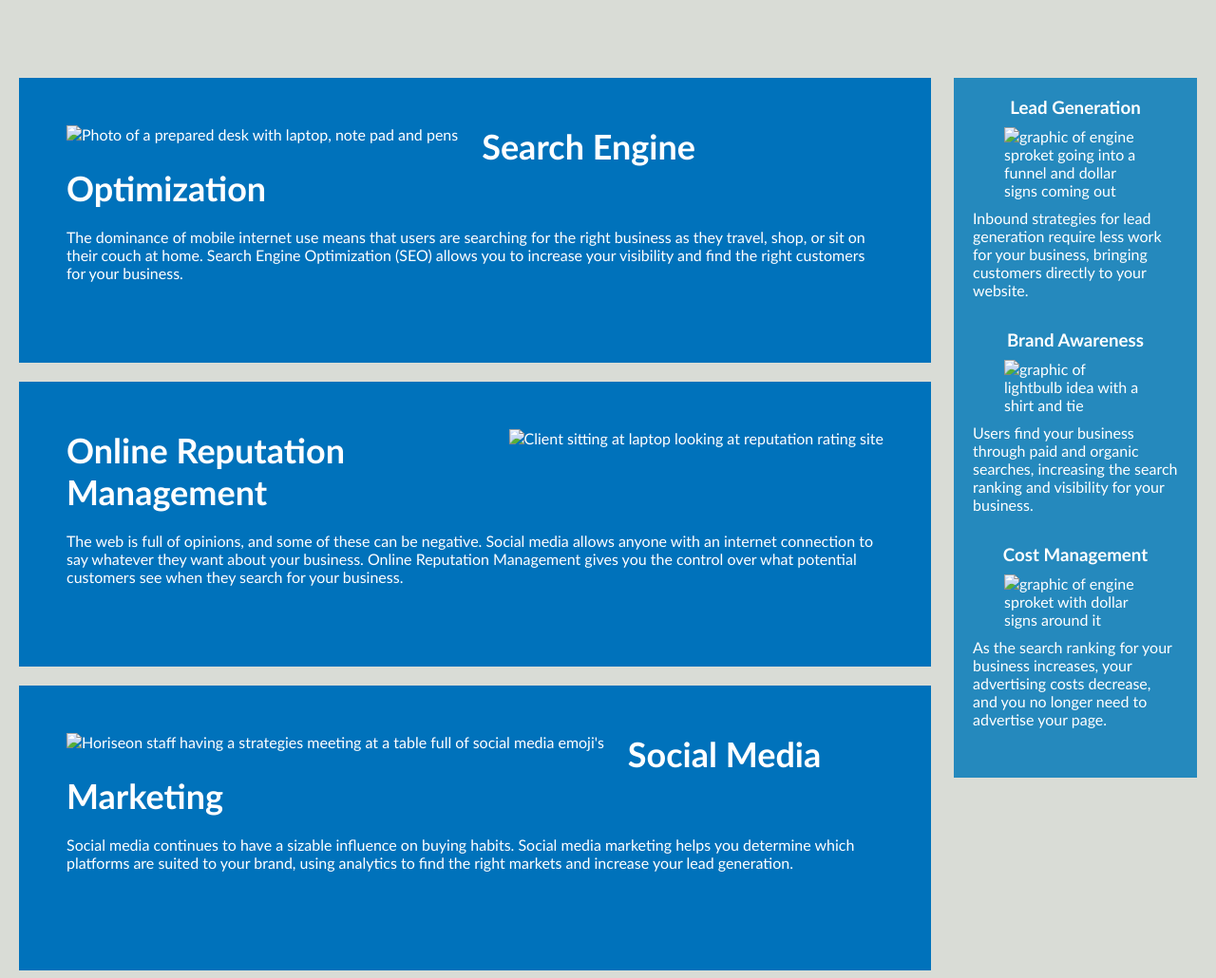
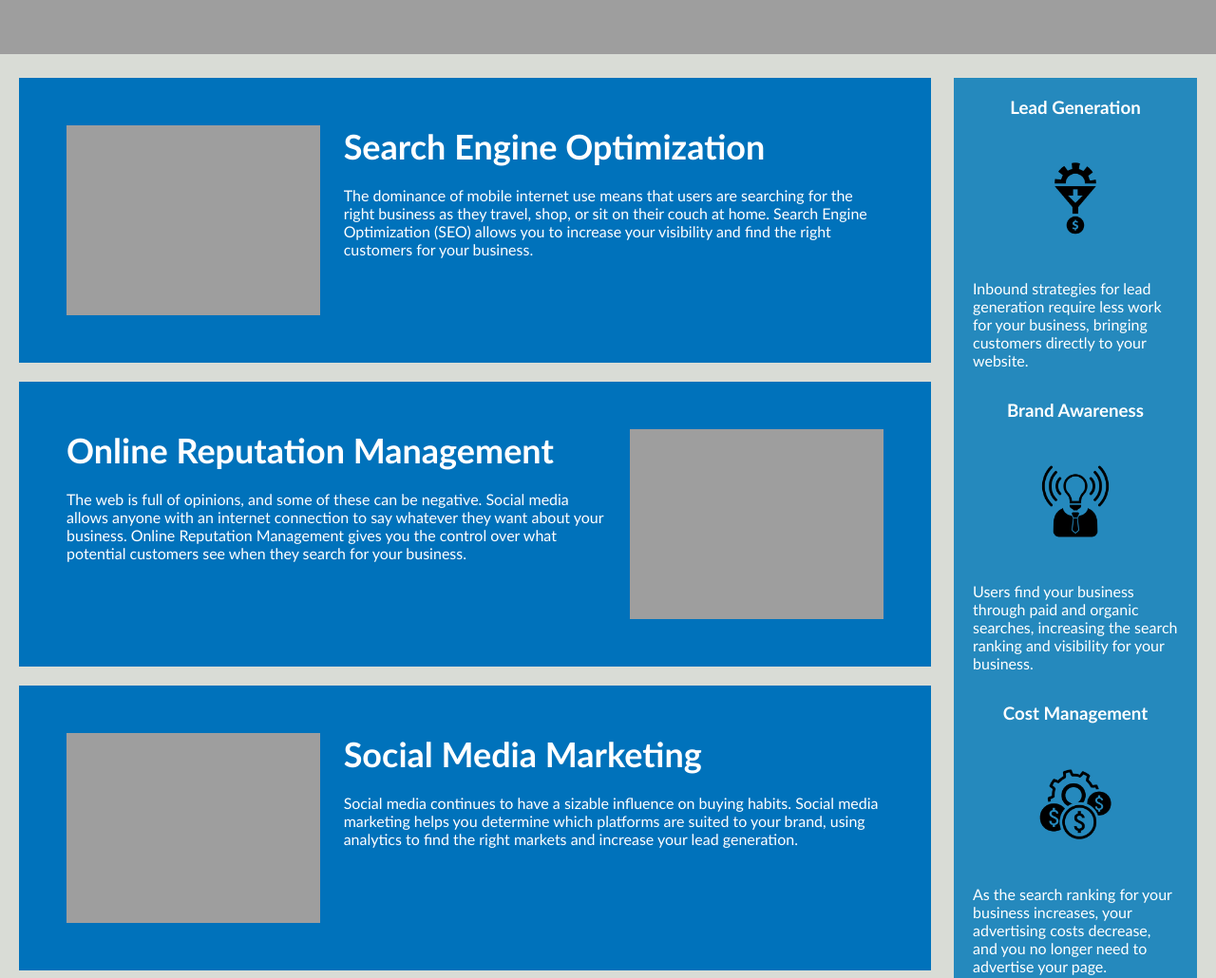
Before and after one commit to AudioDen/Homework-1, a plain HTML site: page index.html in a window 1280 px wide. Shown: the part 840-1870 px from the top of the page at 95% size. Drawn offline with Linux system fonts and the light colour scheme; the site is published under a folder, as on GitHub Pages, so addresses that start at the root find nothing.

Commit message:
updated folders

```diff
--- a/hmw-refactor/02-Homework/Develop/assets/css/style.css
+++ /dev/null
@@ -1,243 +0,0 @@
-* {
-    box-sizing: border-box;
-    padding: 0;
-    margin: 0;
-}
-
-body {
-    background-color: #d9dcd6;
-}
-
-header {
-    padding: 20px;
-    font-family: 'Trebuchet MS', 'Lucida Sans Unicode', 'Lucida Grande', 'Lucida Sans', Arial, sans-serif;
-    background-color: #2a607c;
-    color: #ffffff;
-}
-
-header h1 {
-    display: inline-block;
-    font-size: 48px;
-}
-
-header h1 .seo {
-    color: #d9dcd6;
-}
-
-header nav {
-    padding-top: 15px;
-    margin-right: 20px;
-    float: right;
-    font-family: 'Gill Sans', 'Gill Sans MT', Calibri, 'Trebuchet MS', sans-serif;
-    font-size: 20px;
-}
-
-header nav ul {
-    list-style-type: none;
-}
-
-header nav ul li {
-    display: inline-block;
-    margin-left: 25px;
-}
-
-a {
-    color: #ffffff;
-    text-decoration: none;
-}
-
-p {
-    font-size: 16px;
-}
-
-.hero {
-    height: 800px;
-    width: 100%;
-    margin-bottom: 25px;
-     background-image: url("../images/digital-marketing-meeting.jpg" );
-    background-size: cover;
-    background-position: center;
-}
-article {
-    width: 75%;
-    display: inline-block;
-    margin-left: 20px;
-}
-.float-left {
-    float: left;
-    margin-right: 25px;
-}
-
-.float-right {
-    float: right;
-    margin-left: 25px;
-}
-article div {
-    margin-bottom: 20px;
-    padding: 50px;
-    height: 300px;
-    font-family: 'Gill Sans', 'Gill Sans MT', Calibri, 'Trebuchet MS', sans-serif;
-    background-color: #0072bb;
-    color: #ffffff;
-}
-
-article h2{
-    margin-bottom: 20px;
-    font-size: 36px;
-}
-
-article img {
-    max-height: 200px;
-}
-aside {
-    margin-right: 20px;
-    padding: 20px;
-    clear: both;
-    float: right;
-    width: 20%;
-    height: 100%;
-    font-family: 'Gill Sans', 'Gill Sans MT', Calibri, 'Trebuchet MS', sans-serif;
-    background-color: #2589bd;
-}
-
-aside div {
-    margin-bottom: 32px;
-    color: #ffffff;
-}
-
-aside h3 {
-    margin-bottom: 10px;
-    text-align: center;
-}
-
-aside div img {
-    display: block;
-    margin: 10px auto;
-    max-width: 150px;
-}
-
-footer {
-    padding: 30px;
-    clear: both;
-    font-family: 'Trebuchet MS', 'Lucida Sans Unicode', 'Lucida Grande', 'Lucida Sans', Arial, sans-serif;
-    text-align: center;
-}
-
-footer h2 {
-    font-size: 20px;
-}
-/*
-.benefit {
-    margin-bottom: 32px;
-    color: #ffffff;
-} */
-
-/* .benefit {
-    margin-bottom: 32px;
-    color: #ffffff;
-}
-
-.benefit {
-    margin-bottom: 32px;
-    color: #ffffff;
-} */
-
-/* .benefit h3 {
-    margin-bottom: 10px;
-    text-align: center;
-} */
-
-/* .benefit h3 {
-    margin-bottom: 10px;
-    text-align: center;
-} */
-
-/* .benefit h3 {
-    margin-bottom: 10px;
-    text-align: center;
-} */
-
-/* .benefit img {
-    display: block;
-    margin: 10px auto;
-    max-width: 150px;
-} */
-
- /* .benefit img {
-    display: block;
-    margin: 10px auto;
-    max-width: 150px;
-} */
-
- /* .benefit img {
-    display: block;
-    margin: 10px auto;
-    max-width: 150px;
-} */
-
-/* .search-engine-optimization {
-    margin-bottom: 20px;
-    padding: 50px;
-    height: 300px;
-    font-family: 'Gill Sans', 'Gill Sans MT', Calibri, 'Trebuchet MS', sans-serif;
-    background-color: #0072bb;
-    color: #ffffff;
-} */
-
-/* .online-reputation-management {
-    margin-bottom: 20px;
-    padding: 50px;
-    height: 300px;
-    font-family: 'Gill Sans', 'Gill Sans MT', Calibri, 'Trebuchet MS', sans-serif;
-    background-color: #0072bb;
-    color: #ffffff;
-} */
-
-  /* .social-media-marketing {
-    margin-bottom: 20px;
-    padding: 50px;
-    height: 300px;
-    font-family: 'Gill Sans', 'Gill Sans MT', Calibri, 'Trebuchet MS', sans-serif;
-    background-color: #0072bb;
-    color: #ffffff;
-} */
-
-
- /* .search-engine-optimization img {
-    max-height: 200px;
-} */
-
-/* .online-reputation-management img {
-    max-height: 200px;
-} */
-
- /* .social-media-marketing img {
-    max-height: 200px;
-} */
-
-
- /* .search-engine-optimization h2 {
-    margin-bottom: 20px;
-    font-size: 36px;
-}  */
-
- /* .online-reputation-management h2 {
-    margin-bottom: 20px;
-    font-size: 36px;
-}  */
-
- /* .social-media-marketing h2 {
-    margin-bottom: 20px;
-    font-size: 36px;
-}  */
-
-/* footer {
-    padding: 30px;
-    clear: both;
-    font-family: 'Trebuchet MS', 'Lucida Sans Unicode', 'Lucida Grande', 'Lucida Sans', Arial, sans-serif;
-    text-align: center;
-}
-
-footer h2 {
-    font-size: 20px;
-} */
--- a/index.html
+++ b/index.html
@@ -31,21 +31,21 @@
     </div>
     <article>
          <div id="search-engine-optimization">
-            <img src="/images/search-engine-optimization.jpg" alt="Photo of a prepared desk with laptop, note pad and pens" class="float-left" />
+            <img src="images/search-engine-optimization.jpg" alt="Photo of a prepared desk with laptop, note pad and pens" class="float-left" />
             <h2>Search Engine Optimization</h2>
             <p>
                 The dominance of mobile internet use means that users are searching for the right business as they travel, shop, or sit on their couch at home. Search Engine Optimization (SEO) allows you to increase your visibility and find the right customers for your business.
             </p>
         </div>
         <div id="online-reputation-management">
-            <img src="/images/online-reputation-management.jpg" alt= " Client sitting at laptop looking at reputation rating site" class="float-right" />
+            <img src="images/online-reputation-management.jpg" alt= " Client sitting at laptop looking at reputation rating site" class="float-right" />
             <h2>Online Reputation Management</h2>
             <p>
                 The web is full of opinions, and some of these can be negative. Social media allows anyone with an internet connection to say whatever they want about your business. Online Reputation Management gives you the control over what potential customers see when they search for your business.
             </p>
         </div>
              <div id="social-media-marketing">
-            <img src="/images/social-media-marketing.jpg" alt="Horiseon staff having a strategies meeting at a table full of social media emoji's" class="float-left" />
+            <img src="images/social-media-marketing.jpg" alt="Horiseon staff having a strategies meeting at a table full of social media emoji's" class="float-left" />
             <h2>Social Media Marketing</h2>
             <p>
                 Social media continues to have a sizable influence on buying habits. Social media marketing helps you determine which platforms are suited to your brand, using analytics to find the right markets and increase your lead generation.
@@ -55,21 +55,21 @@
     <aside>
         <div class="benefit">
             <h3>Lead Generation</h3>
-            <img src="/images/lead-generation.png" alt="graphic of engine sproket going into a funnel and dollar signs coming out" />
+            <img src="images/lead-generation.png" alt="graphic of engine sproket going into a funnel and dollar signs coming out" />
             <p>
                 Inbound strategies for lead generation require less work for your business, bringing customers directly to your website.
             </p>
         </div>
         <div class="benefit">
             <h3>Brand Awareness</h3>
-            <img src="/images/brand-awareness.png" alt=" graphic of lightbulb idea with a shirt and tie" />
+            <img src="images/brand-awareness.png" alt=" graphic of lightbulb idea with a shirt and tie" />
             <p>
                 Users find your business through paid and organic searches, increasing the search ranking and visibility for your business.
             </p>
         </div>
         <div class="benefit">
             <h3>Cost Management</h3>
-            <img src="/images/cost-management.png" alt=" graphic of engine sproket with dollar signs around it"></img>
+            <img src="images/cost-management.png" alt=" graphic of engine sproket with dollar signs around it"></img>
             <p>
                 As the search ranking for your business increases, your advertising costs decrease, and you no longer need to advertise your page.
             </p>
--- a/style.css
+++ b/style.css
@@ -54,7 +54,7 @@ p {
     height: 800px;
     width: 100%;
     margin-bottom: 25px;
-     background-image: url("/images/digital-marketing-meeting.jpg" );
+     background-image: url("images/digital-marketing-meeting.jpg" );
     background-size: cover;
     background-position: center;
 }
```
Also changed, not shown: hmw-refactor/02-Homework/Assets/01-html-css-git-homework-demo.png (deleted), 7 other files.
